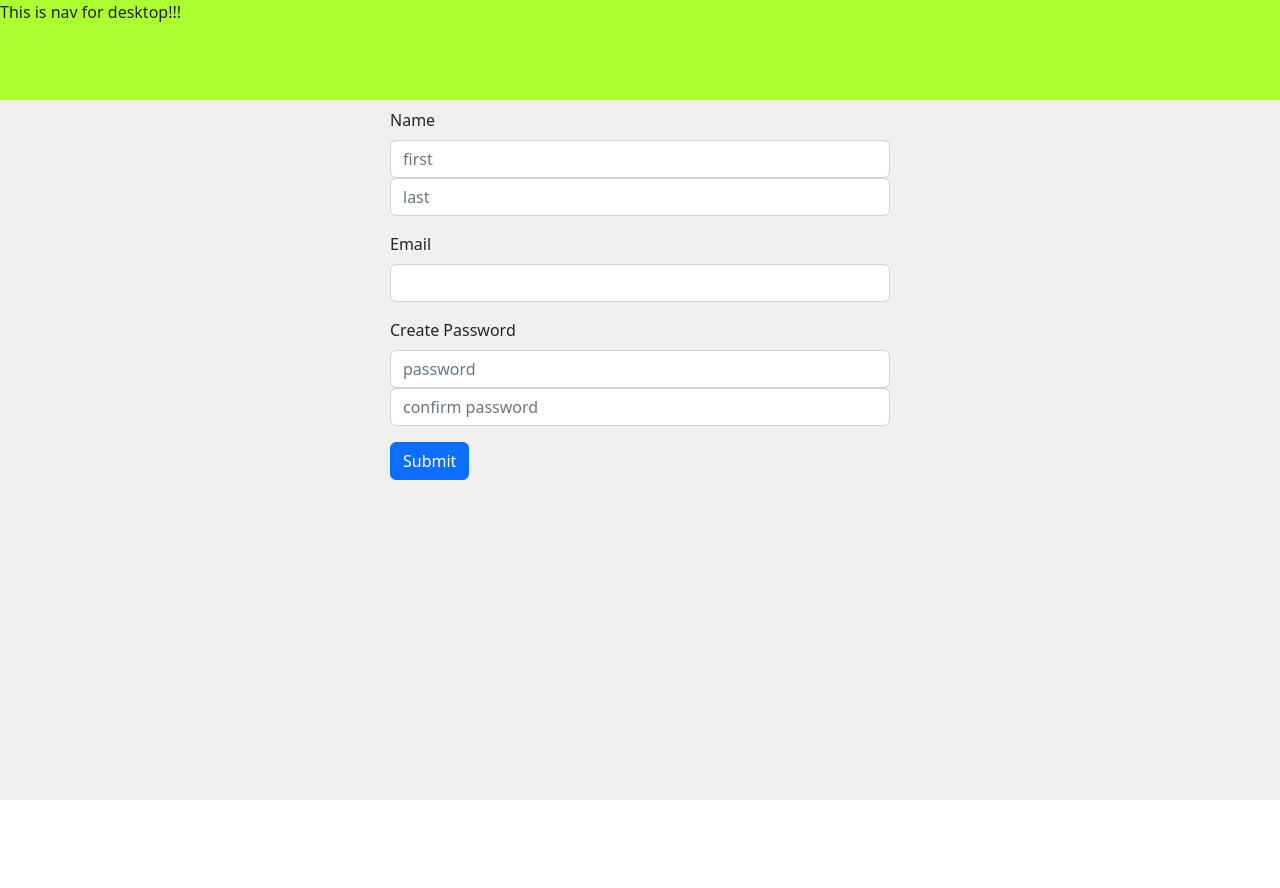
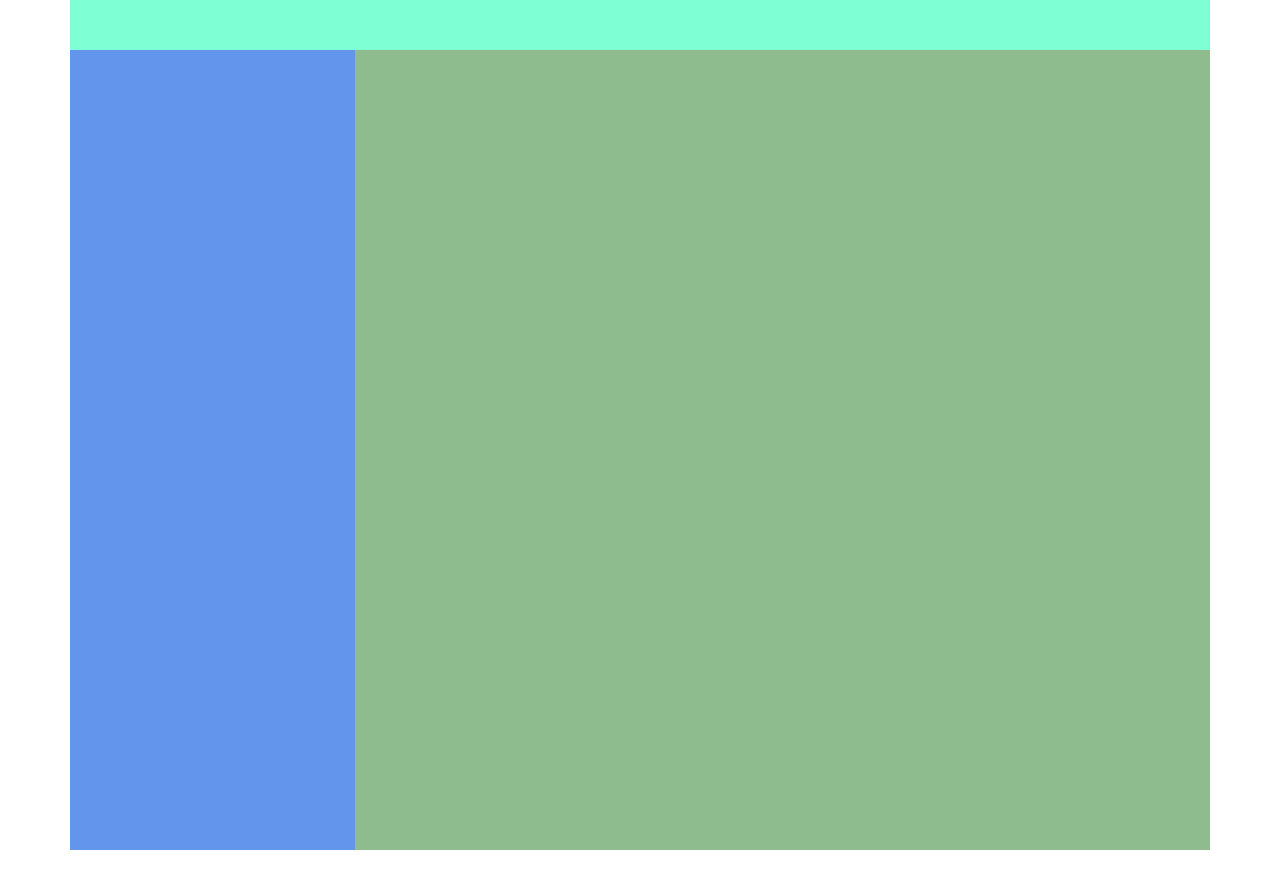
Before and after one commit to itayner/ladder, a React (Vite) app: page / in a window 1280 px wide. Shown: the top 888 px of the page. After the commit the page ends 850 px from the top, so only its background shows below. Built offline with nearby package versions, Linux system fonts and the light colour scheme.

Commit message:
myMessage

```diff
--- a/package.json
+++ b/package.json
@@ -23,6 +23,7 @@
     "lodash": "^4.17.21",
     "react": "^18.2.0",
     "react-dom": "^18.2.0",
+    "react-responsive": "^9.0.2",
     "react-router-dom": "^6.14.1",
     "uuid": "^9.0.0",
     "yup": "^1.2.0"
--- a/src/App.jsx
+++ b/src/App.jsx
@@ -1,5 +1,6 @@
-import { useState } from "react";
+import { useEffect, useState } from "react";
 import { Routes, Route } from "react-router-dom";
+import { useMediaQuery } from "react-responsive";
 import { createTheme, ThemeProvider } from "@mui/material";
 
 import NavMob from "./components/mobile/NavMob";
@@ -16,9 +17,20 @@ import { FilterProvider } from "./contexts/filter";
 import { PlayerPopupMobProvider } from "./contexts/playerPopupMob";
 import { DragProvider } from "./contexts/drag";
 import { RegContextProvider } from "./contexts/reg";
-import Mob from "./components/mobile/Mob";
+import Content from "./components/mobile/Content";
+
+import useResizeListening from "./hooks/useResizeListening";
+import useMobileClickAndDrag from "./hooks/useMobileClickAndDrag";
+
+import { useIsMobileContext } from "./contexts/isMobile";
 
 function App() {
+  const {
+    state: { isMobile },
+  } = useIsMobileContext();
+  useResizeListening();
+  const { onMobileClick, onMobileMouseMove } = useMobileClickAndDrag();
+
   const { palette } = createTheme();
   const { augmentColor } = palette;
   const createColor = (mainColor) =>
@@ -49,23 +61,39 @@ function App() {
   return (
     <ThemeProvider theme={myTheme}>
       <FilterProvider>
-        <div className="app" style={{ position: "absolute" }}>
         <RegContextProvider>
-            <NavDropdownMobProvider>
           <ContentMobProvider>
             <PlayerPopupMobProvider>
-                  <DragProvider>
-                    <Mob />
-                  </DragProvider>
+              <div className="container my-container">
+                <div name="desktop-header" className="row d-none d-sm-block">
+                  <div className="col desk-nav g-0"></div>
+                </div>
+                <div className="row body">
+                  <div
+                    name="desktop-side-panel"
+                    className="col-3 side-panel d-none d-sm-block g-0"
+                  ></div>
+                  <div
+                    name="main-panel"
+                    className="col main-panel g-0"
+                    onClick={isMobile ? onMobileClick : () => null}
+                    onMouseMove={isMobile ? onMobileMouseMove : () => null}
+                  >
+                    <div
+                      name="mobile-header-container"
+                      className="d-xs-block d-sm-none"
+                    >
+                      <NavMob />
+                    </div>
+                    <div name="content-panel" className="content-panel"></div>
+                    {/* Components unique to mobile */}
+                    {isMobile /* && <NavDropdownMob /> && <PlayerPopup /> */}
+                  </div>
+                </div>
+              </div>
             </PlayerPopupMobProvider>
           </ContentMobProvider>
-            </NavDropdownMobProvider>
         </RegContextProvider>
-
-          <NavDesk />
-          <RegisterDesk />
-          {/*<LadderDesk /> */}
-        </div>
       </FilterProvider>
     </ThemeProvider>
   );
--- a/src/components/mobile/Mob.jsx
+++ b/src/components/mobile/Content.jsx
@@ -14,22 +14,7 @@ import { usePlayerPopupMob } from "../../contexts/playerPopupMob";
 import { useDragContext } from "../../contexts/drag";
 import PlayerPopup from "./PlayerPopup";
 
-function Mob(props) {
-  const { state: menuState, dispatch: dispatchMenuToggle } =
-    useNavDropdownMob();
-  const { state: playerPopupState, dispatch: dispatchPlayerToggle } =
-    usePlayerPopupMob();
-  const { dispatch: dispatchContent } = useContentMob();
-  const { state: dragState, dispatch: dragDispatcher } = useDragContext();
-
-  const onClick = () => {
-    if (menuState.visible) dispatchMenuToggle({ type: "toggle" });
-    dragDispatcher({ type: "clearPressed" });
-  };
-  const onMouseMove = () => {
-    if (dragState.pressed) dragDispatcher({ type: "setDrag" });
-  };
-
+function Content(props) {
   return (
     <div className="mob-container" onClick={onClick} onMouseMove={onMouseMove}>
       <NavMob />
@@ -48,4 +33,4 @@ function Mob(props) {
   );
 }
 
-export default Mob;
+export default Content;
--- /dev/null
+++ b/src/contexts/isMobile.jsx
@@ -0,0 +1,34 @@
+import React, { createContext, useReducer, useContext } from "react";
+import { useMediaQuery } from "react-responsive";
+
+const IsMobileContext = createContext();
+
+const reducer = (state, action) => {
+  console.log(`action: ${action}`);
+  switch (action.type) {
+    case "updateIsMobile":
+      return { isMobile: action.payload };
+    default:
+      throw new Error(`Unhandled action type: ${action.type}`);
+  }
+};
+
+const IsMobileProvider = ({ children }) => {
+  const [state, dispatch] = useReducer(reducer, {
+    isMobile: useMediaQuery({ query: `(max-width: 576px)` }),
+  });
+  return (
+    <IsMobileContext.Provider value={{ state, dispatch }}>
+      {children}
+    </IsMobileContext.Provider>
+  );
+};
+
+const useIsMobileContext = () => {
+  const context = useContext(IsMobileContext);
+  if (context === undefined)
+    throw new Error("useIsMobileContext must be used within IsMobileProvider");
+  return context;
+};
+
+export { IsMobileProvider, useIsMobileContext };
--- /dev/null
+++ b/src/hooks/useMobileClickAndDrag.js
@@ -0,0 +1,17 @@
+import { useNavDropdownMob } from "../contexts/navDropdownMob";
+import { useDragContext } from "../contexts/drag";
+
+export default function useMobileClickAndDrag() {
+  const { state: menuState, dispatch: dispatchMenuToggle } =
+    useNavDropdownMob();
+  const { state: dragState, dispatch: dragDispatcher } = useDragContext();
+
+  const onMobileClick = () => {
+    if (menuState.visible) dispatchMenuToggle({ type: "toggle" });
+    dragDispatcher({ type: "clearPressed" });
+  };
+  const onMobileMouseMove = () => {
+    if (dragState.pressed) dragDispatcher({ type: "setDrag" });
+  };
+  return { onMobileClick, onMobileMouseMove };
+}
--- /dev/null
+++ b/src/hooks/useResizeListening.js
@@ -0,0 +1,27 @@
+import { useState, useEffect } from "react";
+import { useIsMobileContext } from "../contexts/isMobile";
+import { useMediaQuery } from "react-responsive";
+
+export default function useResizeListening() {
+  const { state, dispatch } = useIsMobileContext();
+
+  const getWindowWidth = () => {
+    const { innerWidth: width } = window;
+    return width;
+  };
+
+  useEffect(() => {
+    function updateIsMobile() {
+      console.log("Resize event handler called!!!");
+      console.log(`Width: ${getWindowWidth()}`);
+      const res = getWindowWidth < 576;
+      dispatch({
+        type: "updateIsMobile",
+        payload: res,
+      });
+    }
+
+    window.addEventListener("resize", updateIsMobile);
+    return () => window.removeEventListener("resize", updateIsMobile);
+  }, []);
+}
--- a/src/main.jsx
+++ b/src/main.jsx
@@ -1,13 +1,21 @@
-import React from 'react'
-import ReactDOM from 'react-dom/client'
-import App from './App'
-import { BrowserRouter } from 'react-router-dom'
+import React from "react";
+import ReactDOM from "react-dom/client";
+import App from "./App";
+import { BrowserRouter } from "react-router-dom";
+import { IsMobileProvider } from "./contexts/isMobile";
+import { NavDropdownMobProvider } from "./contexts/navDropdownMob";
+import { DragProvider } from "./contexts/drag";
 
-
-ReactDOM.createRoot(document.getElementById('root')).render(
+ReactDOM.createRoot(document.getElementById("root")).render(
   <React.StrictMode>
     <BrowserRouter>
-    <App />
+      <IsMobileProvider>
+        <NavDropdownMobProvider>
+          <DragProvider>
+            <App />
+          </DragProvider>
+        </NavDropdownMobProvider>
+      </IsMobileProvider>
     </BrowserRouter>
-  </React.StrictMode>,
-)
+  </React.StrictMode>
+);
--- a/src/styles.css
+++ b/src/styles.css
@@ -9,7 +9,28 @@ body {
 .app {
   width: 100%;
   height: 100%;
-  background-color: #f0f0f0;
+}
+.my-container {
+  height: 100%;
+}
+.desk-nav {
+  height: 50px;
+  background-color: aquamarine;
+}
+.body {
+  height: 100%;
+}
+.side-panel {
+  background-color: cornflowerblue;
+  height: 100%;
+}
+.main-panel {
+  background-color: darkseagreen;
+  height: 100%;
+}
+.content-panel {
+  height: 100%;
+  width: 100%;
 }
 .mob-container {
   width: 100%;
```
Also changed, not shown: src/components/mobile/content/RegisterMob2.jsx (+17 -25 lines), 1 other file (tests, documents, lock files or other folders). Lines whose indentation alone changed are shown as unchanged.
